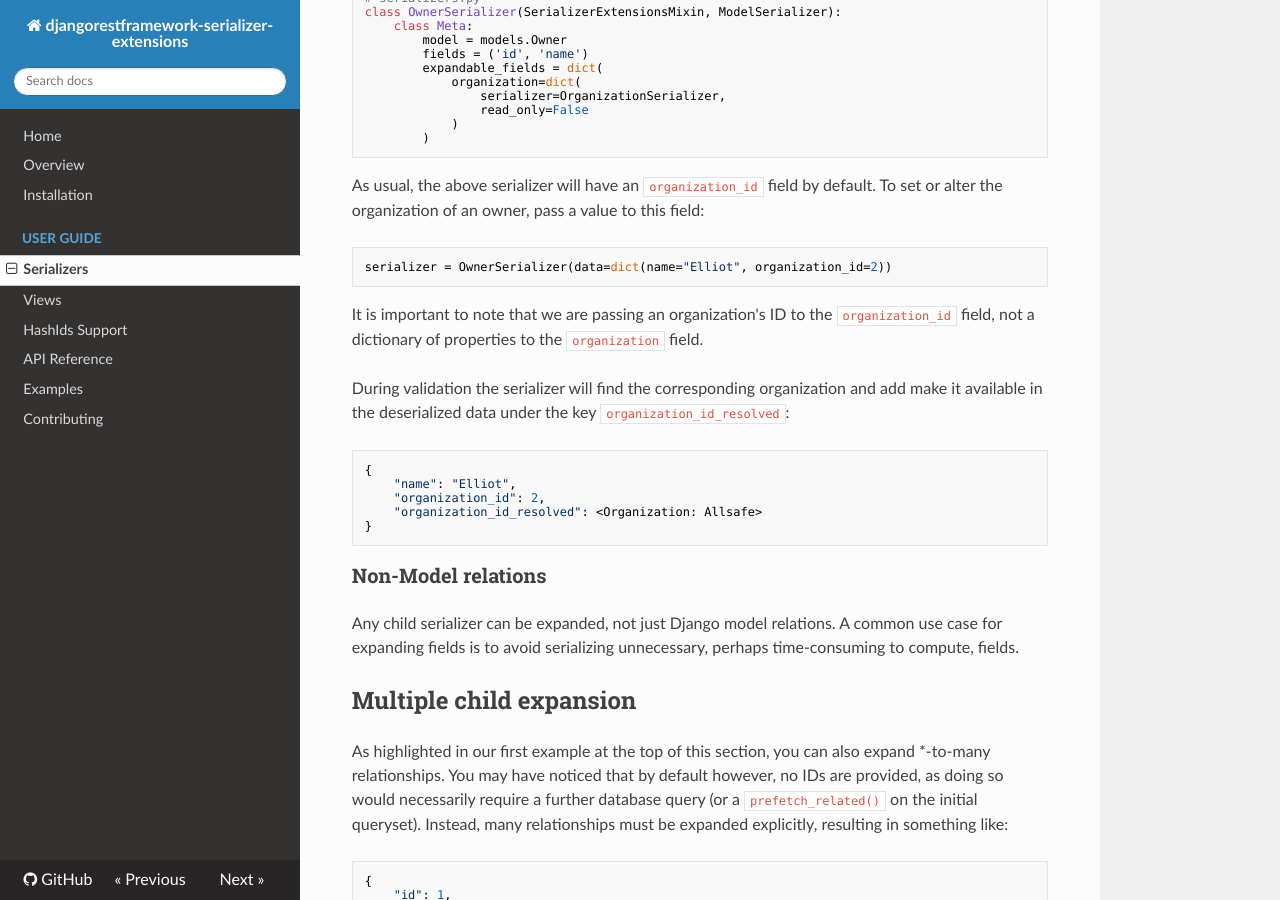
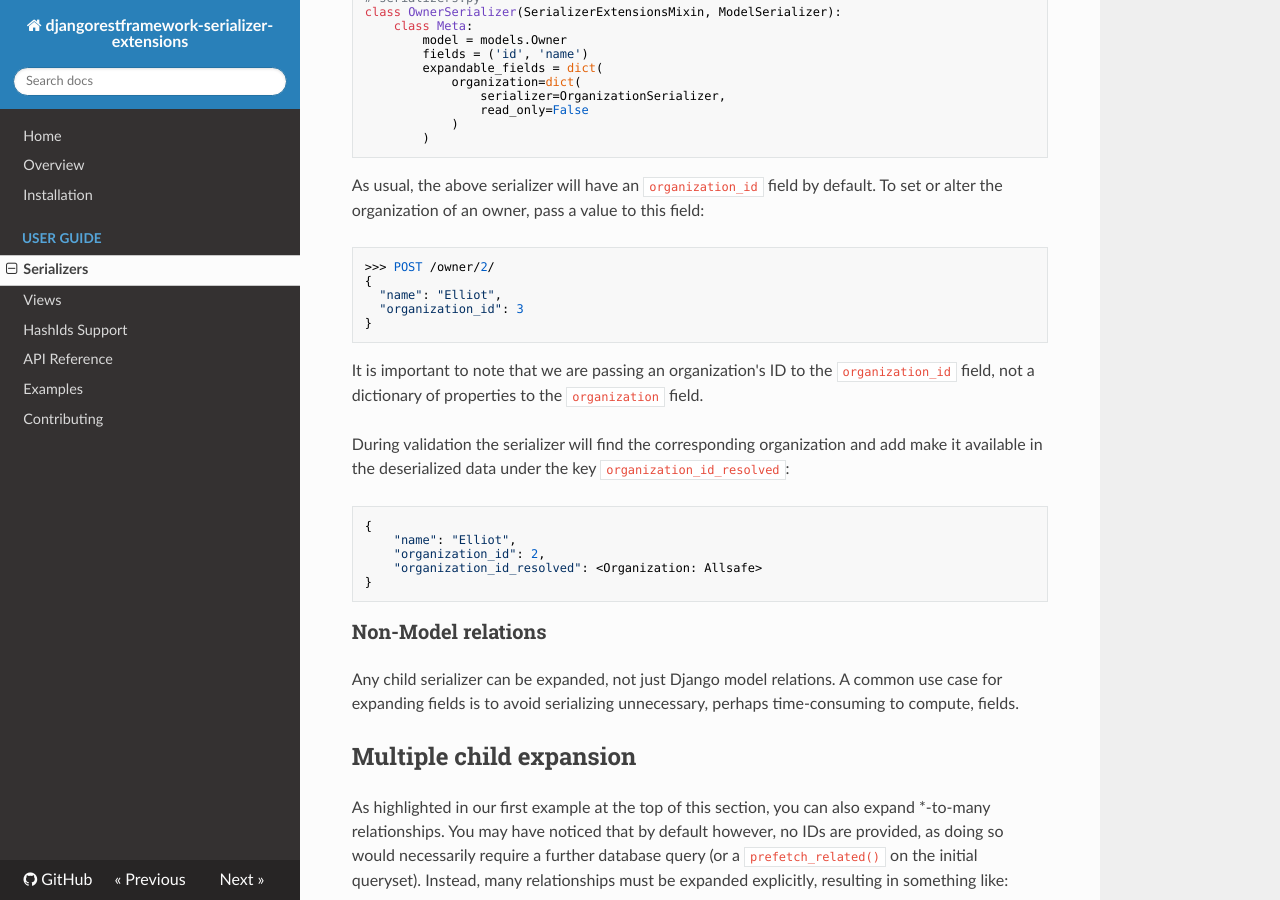
Before and after one commit to evenicoulddoit/django-rest-framework-serializer-extensions, an MkDocs documentation site: the page built from docs/usage-serializers.md, in a window 1280 px wide and 900 px high, scrolled down 2611 px. Built offline with MkDocs 1.6.1, drawn with Linux system fonts in a browser that asks for light colours; nearby versions of some CDN libraries; old or Windows-style settings are respelled for this version of MkDocs.

Commit message:
consistency in documentation

````diff
--- a/docs/usage-serializers.md
+++ b/docs/usage-serializers.md
@@ -159,8 +159,12 @@ class OwnerSerializer(SerializerExtensionsMixin, ModelSerializer):
 As usual, the above serializer will have an `organization_id` field by default.
 To set or alter the organization of an owner, pass a value to this field:
 
-```py
-serializer = OwnerSerializer(data=dict(name="Elliot", organization_id=2))
+```js
+>>> POST /owner/2/
+{
+  "name": "Elliot",
+  "organization_id": 3
+}
 ```
 
 It is important to note that we are passing an organization's ID to the
````
